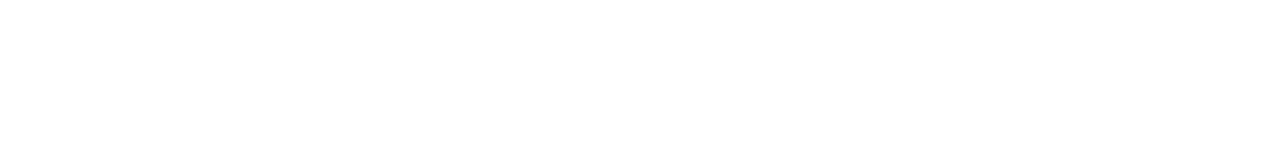
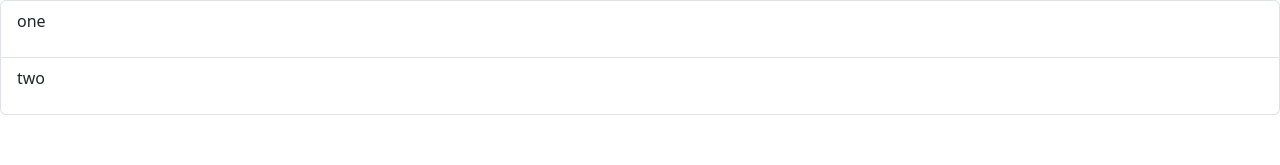
Before and after one commit to libra625/ReactHomeWorksVite, a React (Vite) app: page / in a window 1280 px wide. Shown: the top 165 px of the page. Built offline with nearby package versions, Linux system fonts and the light colour scheme.

Commit message:
updated README.md

```diff
--- a/src/App.jsx
+++ b/src/App.jsx
@@ -1,5 +1,14 @@
+import ListGroup from "./components/ListGroup.jsx";
+
 function App() {
-  return <></>;
+  return (
+    <>
+      <ListGroup>
+        <p>one</p>
+        <p>two</p>
+      </ListGroup>
+    </>
+  );
 }
 
 export default App;
--- /dev/null
+++ b/src/components/ListGroup.jsx
@@ -0,0 +1,19 @@
+import React from "react";
+import "/node_modules/bootstrap/dist/css/bootstrap.min.css";
+
+class ListGroup extends React.Component {
+  render() {
+    const { children } = this.props;
+    return (
+      <ul className="list-group">
+        {children.map((item, index) => (
+          <li key={index} className="list-group-item">
+            {item}
+          </li>
+        ))}
+      </ul>
+    );
+  }
+}
+
+export default ListGroup;
```
Also changed, not shown: 1 other file (tests, documents, lock files or other folders).
